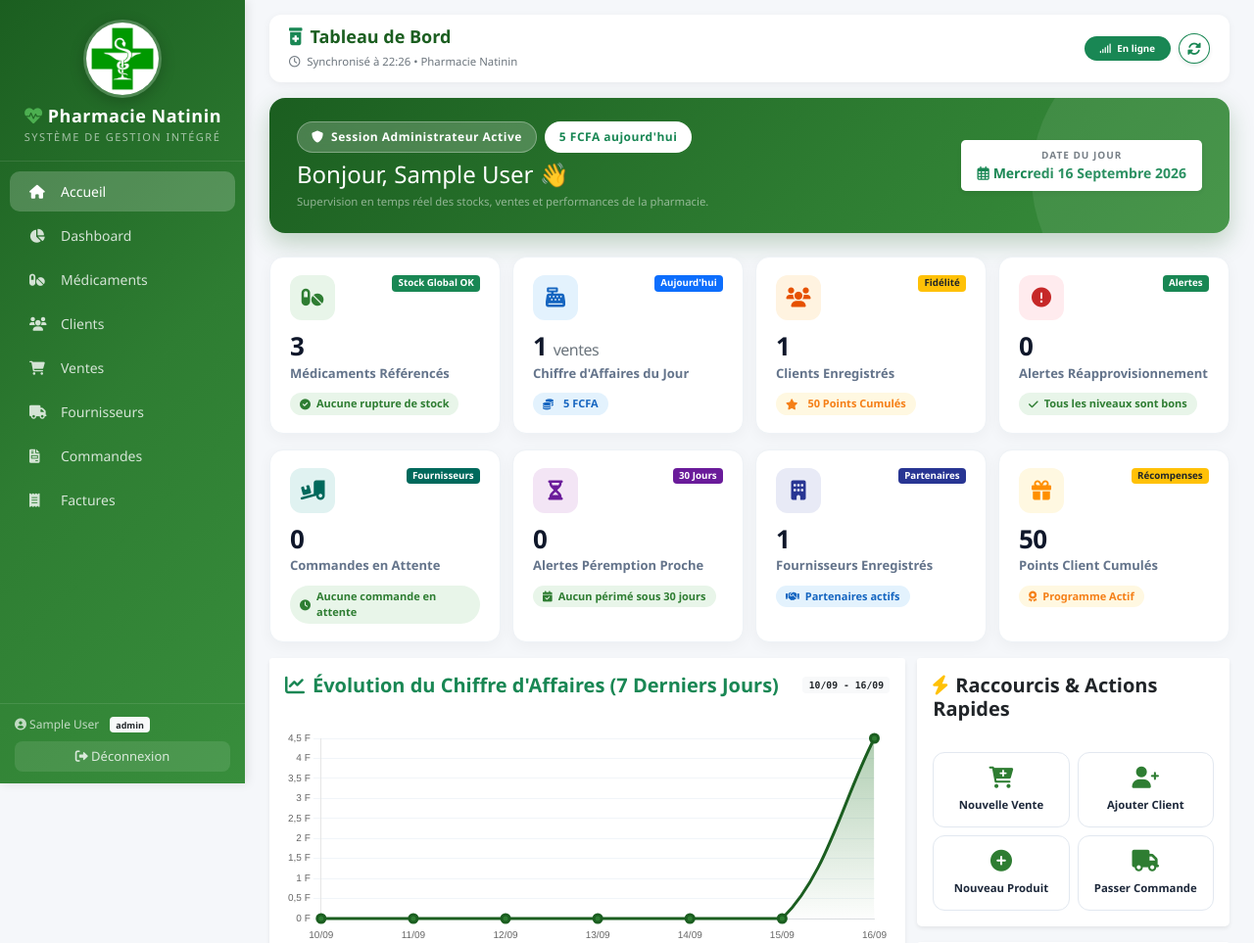
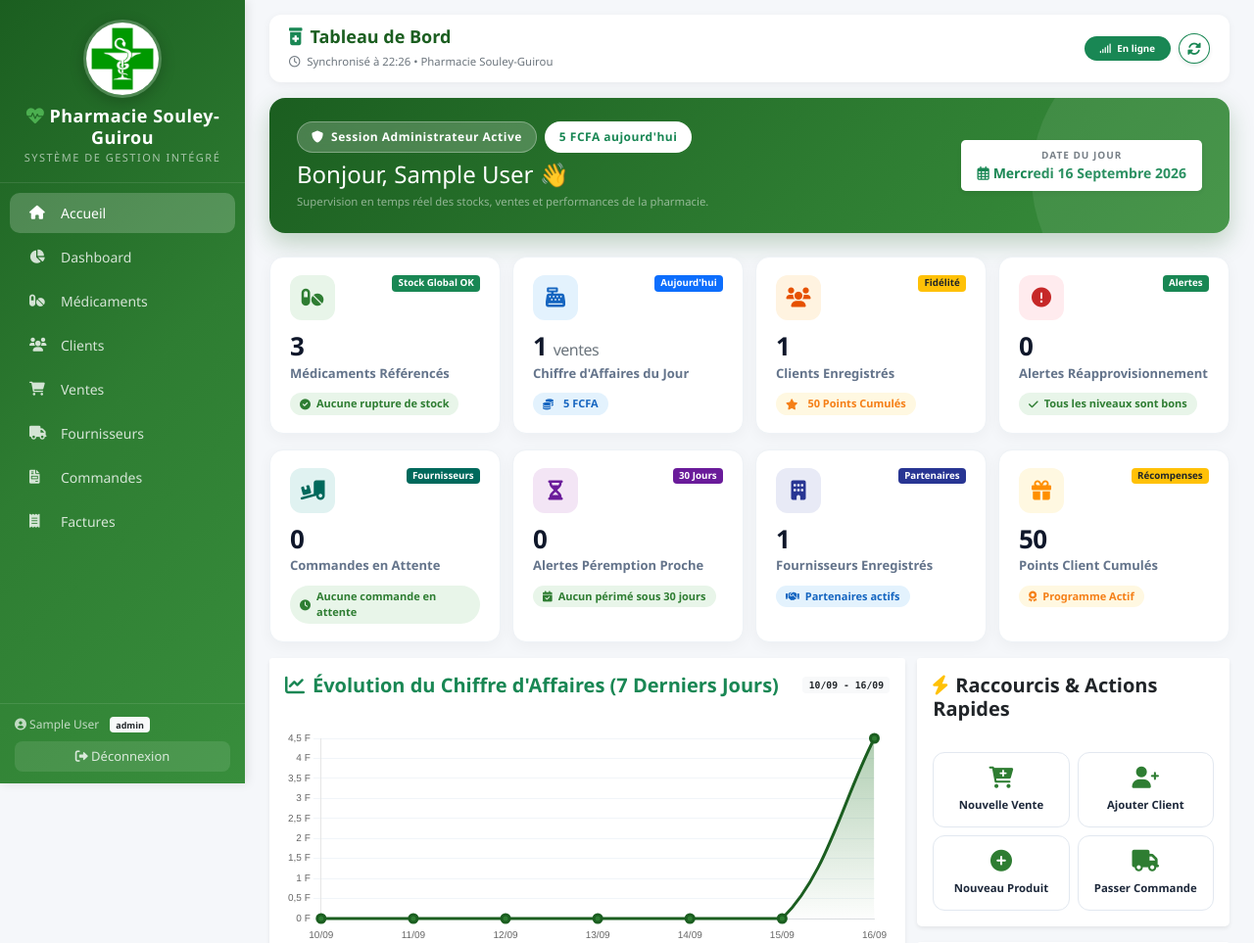
Before and after one commit to Alassane9869/pharma, a PHP site: page /pharmacie-gestion/ in a window 1280 px wide. Shown: the top 963 px of the page at 98% size. Run offline with PHP 8.4, Linux system fonts and the light colour scheme; the visitor is signed in with stand-in values (Sample User, id 1); data comes from the database, SQL or seed files in the repository.

Commit message:
Update pharmacy name to Pharmacie Souley-Guirou across all modules and README

```diff
--- a/pharmacie-gestion/dashboard.php
+++ b/pharmacie-gestion/dashboard.php
@@ -3,7 +3,7 @@ require_once 'includes/config.php';
 requireLogin();
 
 // Définir le titre de la page
-$page_title = 'Tableau de Bord Exécutif - Pharmacie Natinin';
+$page_title = 'Tableau de Bord Exécutif - Pharmacie Souley-Guirou';
 $include_chart = true;
 
 $conn = getConnection();
@@ -209,7 +209,7 @@ require_once 'includes/header.php';
 <div class="dash-hero d-flex flex-wrap justify-content-between align-items-center gap-3">
     <div>
         <span class="badge bg-white text-success fw-bold px-3 py-1 rounded-pill mb-2">
-            <i class="fas fa-check-circle me-1"></i> Pharmacie Natinin v1.0 Pro
+            <i class="fas fa-check-circle me-1"></i> Pharmacie Souley-Guirou v1.0 Pro
         </span>
         <h2 class="fw-extrabold mb-1" style="font-size: 24px;">
             Aperçu Analytique Global 📊
--- a/pharmacie-gestion/includes/header.php
+++ b/pharmacie-gestion/includes/header.php
@@ -13,7 +13,7 @@ $root_path = (strpos($_SERVER['PHP_SELF'], '/pages/') !== false) ? '../' : '';
 <head>
     <meta charset="UTF-8">
     <meta name="viewport" content="width=device-width, initial-scale=1.0">
-    <title><?= $page_title ?? 'Pharmacie Natinin' ?></title>
+    <title><?= $page_title ?? 'Pharmacie Souley-Guirou' ?></title>
     <link href="https://cdn.jsdelivr.net/npm/bootstrap@5.1.3/dist/css/bootstrap.min.css" rel="stylesheet">
     <link href="https://cdnjs.cloudflare.com/ajax/libs/font-awesome/6.0.0/css/all.min.css" rel="stylesheet">
     <?php if (isset($include_chart) && $include_chart): ?>
@@ -1553,8 +1553,8 @@ $root_path = (strpos($_SERVER['PHP_SELF'], '/pages/') !== false) ? '../' : '';
 <div class="sidebar" id="sidebar">
     <div class="sidebar-brand">
         <a href="<?= $root_path ?>index.php" class="logo-container">
-            <img src="<?= $root_path ?>assets/images/logo.png" alt="Pharmacie Natinin">
-            <div class="brand-name"><i class="fas fa-heartbeat"></i>Pharmacie Natinin</div>
+            <img src="<?= $root_path ?>assets/images/logo.png" alt="Pharmacie Souley-Guirou">
+            <div class="brand-name"><i class="fas fa-heartbeat"></i>Pharmacie Souley-Guirou</div>
             <div class="brand-sub">Système de Gestion Intégré</div>
         </a>
     </div>
--- a/pharmacie-gestion/index.php
+++ b/pharmacie-gestion/index.php
@@ -8,7 +8,7 @@ if (!isLoggedIn()) {
 }
 
 // Définir le titre de la page
-$page_title = 'Tableau de Bord - Pharmacie Natinin';
+$page_title = 'Tableau de Bord - Pharmacie Souley-Guirou';
 $include_chart = true;
 
 $conn = getConnection();
@@ -229,7 +229,7 @@ require_once 'includes/header.php';
             <i class="fas fa-prescription-bottle-alt me-2 text-success"></i>Tableau de Bord
         </h4>
         <span class="text-muted small">
-            <i class="far fa-clock me-1"></i> Synchronisé à <?= date('H:i') ?> &bull; Pharmacie Natinin
+            <i class="far fa-clock me-1"></i> Synchronisé à <?= date('H:i') ?> &bull; Pharmacie Souley-Guirou
         </span>
     </div>
     <div class="d-flex align-items-center gap-2">
--- a/pharmacie-gestion/login.php
+++ b/pharmacie-gestion/login.php
@@ -433,8 +433,8 @@ if ($_SERVER['REQUEST_METHOD'] === 'POST') {
         <!-- ===== EN-TÊTE ===== -->
         <div class="login-header">
             <a href="#" class="logo-container">
-                <img src="assets/images/logo.png" alt="Pharmacie Natinin">
-                <h4><i class="fas fa-heartbeat"></i> Pharmacie Natinin</h4>
+                <img src="assets/images/logo.png" alt="Pharmacie Souley-Guirou">
+                <h4><i class="fas fa-heartbeat"></i> Pharmacie Souley-Guirou</h4>
                 <small>Système de Gestion Intégré</small>
             </a>
             <div class="decoration">
@@ -511,7 +511,7 @@ if ($_SERVER['REQUEST_METHOD'] === 'POST') {
 
     <!-- Copyright -->
     <div class="text-center mt-4" style="color: rgba(255,255,255,0.3); font-size: 11px; letter-spacing: 1px;">
-        &copy; <?= date('Y') ?> Pharmacie Natinin - Tous droits réservés
+        &copy; <?= date('Y') ?> Pharmacie Souley-Guirou - Tous droits réservés
     </div>
 
 </div>
```
Also changed, not shown: pharmacie-gestion/pages/details_vente.php (+5 -5 lines), pharmacie-gestion/pages/export_pdf.php (+4 -4 lines), README.md.
